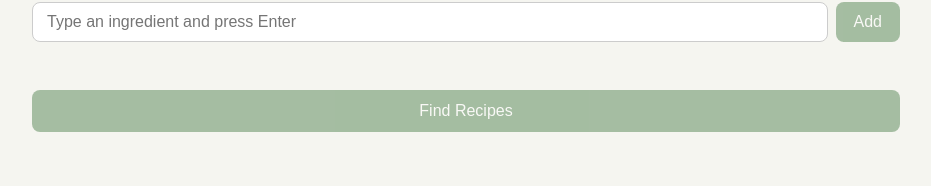
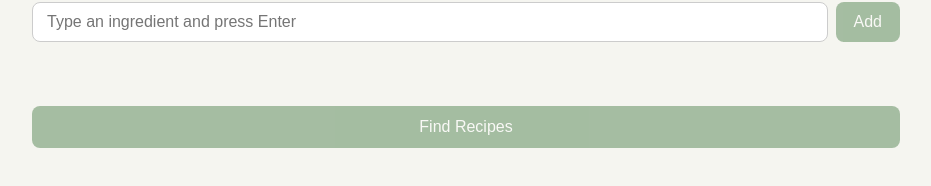
Before and after one commit to ferrari3000/food-saver, a React app in the folder frontend/: page / in a window 1280 px wide. Shown: the part 358-544 px from the top of the page, without its empty margins (174-1105 px from the left). Built offline with nearby package versions, Linux system fonts and the light colour scheme; the HTML template or start-up script is replaced by a standard one.

Commit message:
correcting margin issues

```diff
--- a/frontend/src/App.css
+++ b/frontend/src/App.css
@@ -152,7 +152,6 @@ header p {
 
 .button-container {
   display: flex;
-  margin-top: 10%;
   gap: 8px;
 }
 
@@ -171,6 +170,10 @@ header p {
 .clear-btn:disabled {
   opacity: 0.4;
   cursor: default;
+}
+
+.ingredient-input .search-btn {
+  margin-top: 16px;
 }
 
 .search-btn {
```
